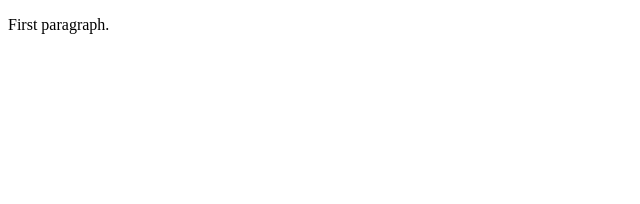
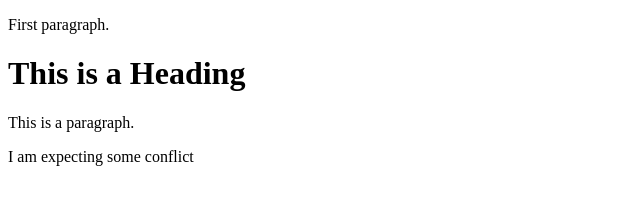
Before and after one commit to Chizyraky/Learning-git, a plain HTML site: page index.html in a window 1280 px wide. Shown: the whole page, without its empty margins (0-640 px from the left). Drawn offline with Linux system fonts and the light colour scheme.

Commit message:
added another p tag

```diff
--- a/index.html
+++ b/index.html
@@ -5,5 +5,10 @@
 </head>
 <body>
 <p>First paragraph.</p>
+
+<h1>This is a Heading</h1>
+<p>This is a paragraph.</p>
+<p>I am expecting some conflict</p>
+
 </body>
 </html>
```
